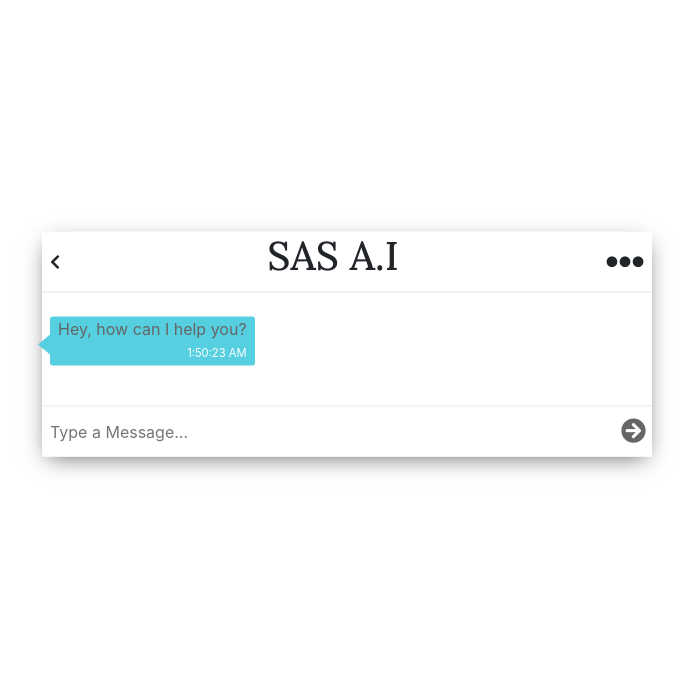
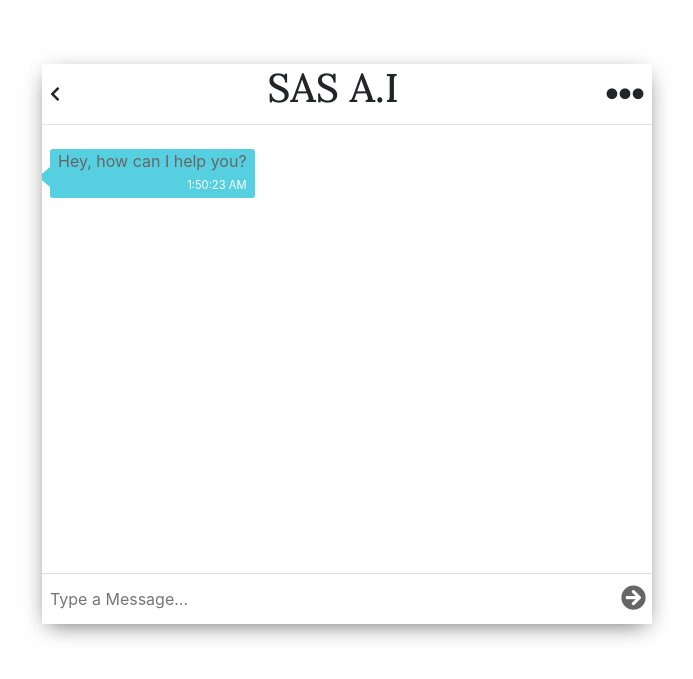
Before and after one commit to DerwentJohnson/SASAI, a Flask app: page /chat in a window 1280 px wide. Shown: the part 56-735 px from the top of the page, without its empty margins (293-986 px from the left). Run offline with Flask 2, Linux system fonts and the light colour scheme; some libraries are stand-ins or nearby versions.

Commit message:
changed body

```diff
--- a/app/static/css/app.css
+++ b/app/static/css/app.css
@@ -61,6 +61,10 @@ body {
 }
 
 /* BODY */
+.body {
+	height: 450px;
+	overflow: auto;
+}
 
 #talkbubble {
 	width: auto;
```
